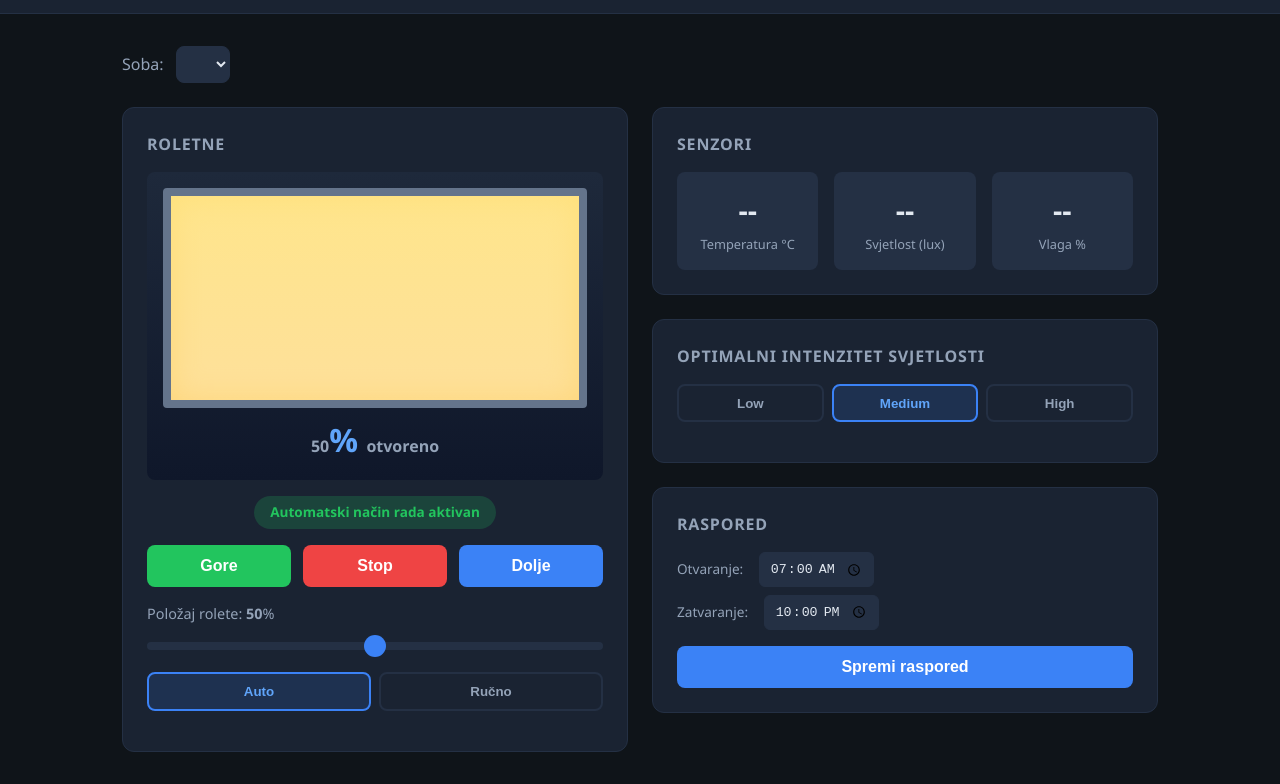
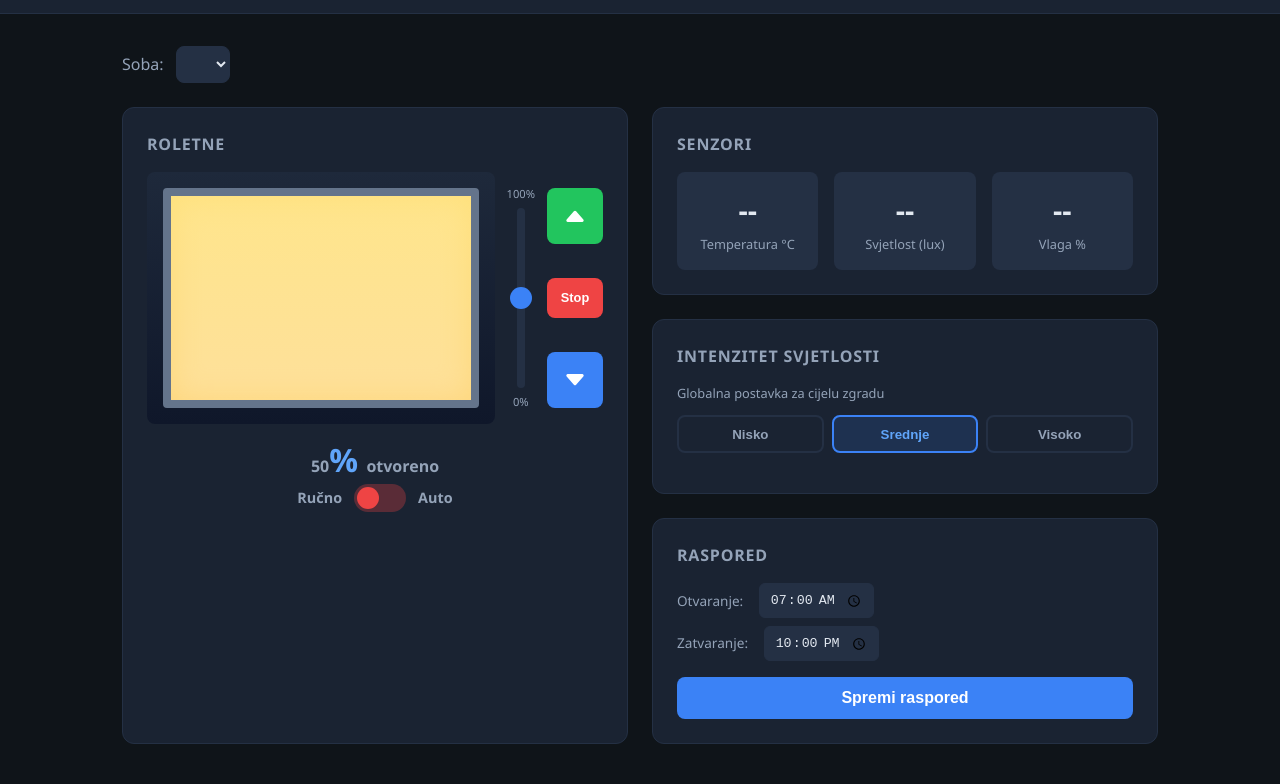
Before and after one commit to marko-simic1/smartshade, a website: page public/index.html in a window 1280 px wide. Shown: the part 53-837 px from the top of the page. Drawn offline with nearby package versions, Linux system fonts and the light colour scheme; no server answers.

Commit message:
changed UI/UX

```diff
--- a/public/css/style.css
+++ b/public/css/style.css
@@ -166,6 +166,74 @@ main {
   margin-top: 0.25rem;
 }
 
+/* ─── Blind control layout ─── */
+.blind-control-row {
+  display: flex;
+  align-items: center;
+  gap: 0.75rem;
+  margin-bottom: 0.75rem;
+}
+
+.blind-control-row .window-container {
+  flex: 1;
+  margin-bottom: 0;
+}
+
+.blind-slider-wrapper {
+  display: flex;
+  flex-direction: column;
+  align-items: center;
+  justify-content: space-between;
+  height: 220px;
+}
+
+.blind-slider-wrapper input[type="range"] {
+  writing-mode: vertical-lr;
+  width: 8px;
+  height: 180px;
+  flex: 0 0 auto;
+}
+
+.slider-end-label {
+  font-size: 0.7rem;
+  color: var(--muted);
+  line-height: 1;
+}
+
+.blind-buttons {
+  display: flex;
+  flex-direction: column;
+  justify-content: space-between;
+  height: 220px;
+}
+
+.blind-buttons .btn {
+  flex: none;
+  width: 56px;
+  height: 56px;
+  padding: 0;
+  display: flex;
+  align-items: center;
+  justify-content: center;
+}
+
+.blind-buttons #btnStop {
+  height: 40px;
+  font-size: 0.8rem;
+}
+
+.blind-control-row.controls-dimmed #btnUp,
+.blind-control-row.controls-dimmed #btnDown {
+  opacity: 0.3;
+  filter: grayscale(1);
+  transition: opacity 0.3s, filter 0.3s;
+}
+
+.blind-control-row.controls-dimmed .blind-slider-wrapper input[type="range"] {
+  opacity: 0.3;
+  transition: opacity 0.3s;
+}
+
 .controls {
   display: flex;
   gap: 0.75rem;
@@ -210,6 +278,68 @@ main {
   border-color: var(--accent);
   background: rgba(59, 130, 246, 0.15);
   color: var(--accent2);
+}
+
+.mode-switch-wrapper {
+  display: flex;
+  align-items: center;
+  justify-content: center;
+  gap: 0.75rem;
+  margin-bottom: 1rem;
+}
+
+.mode-switch-label {
+  font-size: 0.9rem;
+  color: var(--muted);
+  font-weight: 600;
+  transition: color 0.2s;
+}
+
+.mode-switch-label.active {
+  color: var(--text);
+}
+
+.mode-switch {
+  position: relative;
+  display: inline-block;
+  width: 52px;
+  height: 28px;
+}
+
+.mode-switch input {
+  opacity: 0;
+  width: 0;
+  height: 0;
+}
+
+.mode-switch-track {
+  position: absolute;
+  inset: 0;
+  background: rgba(239, 68, 68, 0.3);
+  border-radius: 14px;
+  cursor: pointer;
+  transition: background 0.3s;
+}
+
+.mode-switch-track::before {
+  content: '';
+  position: absolute;
+  width: 22px;
+  height: 22px;
+  left: 3px;
+  top: 3px;
+  background: var(--danger);
+  border-radius: 50%;
+  transition: transform 0.3s, background 0.3s;
+}
+
+.mode-switch input:checked + .mode-switch-track {
+  background: rgba(34, 197, 94, 0.3);
+}
+
+.mode-switch input:checked + .mode-switch-track::before {
+  transform: translateX(24px);
+  background: var(--success);
 }
 
 .slider-container {
--- a/public/index.html
+++ b/public/index.html
@@ -28,35 +28,48 @@
     <div class="grid">
       <div class="card">
         <h2>Roletne</h2>
-        <div class="window-container">
-          <div class="window-frame">
-            <div class="window-light-overlay" id="lightOverlay"></div>
-            <div class="blind" id="blind"></div>
+
+        <div class="blind-control-row">
+          <div class="window-container">
+            <div class="window-frame">
+              <div class="window-light-overlay" id="lightOverlay"></div>
+              <div class="blind" id="blind"></div>
+            </div>
           </div>
-          <div class="position-label">
-            <span id="positionText">50</span>%
-            <span> otvoreno</span>
+
+          <div class="blind-slider-wrapper">
+            <span class="slider-end-label">100%</span>
+            <input type="range" id="positionSlider" min="0" max="100" value="50">
+            <span class="slider-end-label">0%</span>
+          </div>
+
+          <div class="blind-buttons">
+            <button class="btn btn-up" id="btnUp" aria-label="Gore">
+              <svg xmlns="http://www.w3.org/2000/svg" width="24" height="24" fill="currentColor" viewBox="0 0 16 16">
+                <path d="m7.247 4.86-4.796 5.481c-.566.647-.106 1.659.753 1.659h9.592a1 1 0 0 0 .753-1.659l-4.796-5.48a1 1 0 0 0-1.506 0z"/>
+              </svg>
+            </button>
+            <button class="btn btn-stop" id="btnStop">Stop</button>
+            <button class="btn btn-down" id="btnDown" aria-label="Dolje">
+              <svg xmlns="http://www.w3.org/2000/svg" width="24" height="24" fill="currentColor" viewBox="0 0 16 16">
+                <path d="M7.247 11.14 2.451 5.658C1.885 5.013 2.345 4 3.204 4h9.592a1 1 0 0 1 .753 1.659l-4.796 5.48a1 1 0 0 1-1.506 0z"/>
+              </svg>
+            </button>
           </div>
         </div>
 
-        <div style="text-align: center; margin-bottom: 1rem;">
-          <span class="mode-badge mode-auto" id="modeBadge">Automatski način rada aktivan</span>
+        <div class="position-label">
+          <span id="positionText">50</span>%
+          <span> otvoreno</span>
         </div>
 
-        <div class="controls">
-          <button class="btn btn-up" id="btnUp">Gore</button>
-          <button class="btn btn-stop" id="btnStop">Stop</button>
-          <button class="btn btn-down" id="btnDown">Dolje</button>
-        </div>
-
-        <div class="slider-container">
-          <label>Položaj rolete: <strong id="sliderValue">50</strong>%</label>
-          <input type="range" id="positionSlider" min="0" max="100" value="50">
-        </div>
-
-        <div class="btn-group">
-          <button class="btn-toggle active" data-mode="auto" id="btnAuto">Auto</button>
-          <button class="btn-toggle" data-mode="manual" id="btnManual">Ručno</button>
+        <div class="mode-switch-wrapper">
+          <span class="mode-switch-label" id="labelManual">Ručno</span>
+          <label class="mode-switch">
+            <input type="checkbox" id="modeSwitch">
+            <span class="mode-switch-track"></span>
+          </label>
+          <span class="mode-switch-label" id="labelAuto">Auto</span>
         </div>
       </div>
 
@@ -80,11 +93,12 @@
         </div>
 
         <div class="card" style="margin-bottom: 1.5rem;">
-          <h2>Optimalni intenzitet svjetlosti</h2>
+          <h2>Intenzitet svjetlosti</h2>
+          <p style="font-size: 0.8rem; color: var(--muted); margin-bottom: 0.75rem;">Globalna postavka za cijelu zgradu</p>
           <div class="btn-group">
-            <button class="btn-toggle" data-pref="low">Low</button>
-            <button class="btn-toggle active" data-pref="medium">Medium</button>
-            <button class="btn-toggle" data-pref="high">High</button>
+            <button class="btn-toggle" data-pref="low">Nisko</button>
+            <button class="btn-toggle active" data-pref="medium">Srednje</button>
+            <button class="btn-toggle" data-pref="high">Visoko</button>
           </div>
         </div>
 
--- a/public/js/admin.js
+++ b/public/js/admin.js
@@ -77,7 +77,9 @@ async function groupAction(action, floor) {
 document.getElementById('btnCloseAll').addEventListener('click', () => groupAction('close_all'));
 document.getElementById('btnOpenAll').addEventListener('click', () => groupAction('open_all'));
 document.getElementById('btnCloseFloor1').addEventListener('click', () => groupAction('close_all', 1));
+document.getElementById('btnOpenFloor1').addEventListener('click', () => groupAction('open_all', 1));
 document.getElementById('btnCloseFloor2').addEventListener('click', () => groupAction('close_all', 2));
+document.getElementById('btnOpenFloor2').addEventListener('click', () => groupAction('open_all', 2));
 
 socket.on('rooms-update', (rooms) => {
   renderTable(rooms);
--- a/public/js/app.js
+++ b/public/js/app.js
@@ -28,8 +28,7 @@ function updateUI(room) {
 
   document.getElementById('blind').style.height = closedPercent + '%';
   document.getElementById('positionText').textContent = room.position;
-  document.getElementById('sliderValue').textContent = room.position;
-  document.getElementById('positionSlider').value = room.position;
+  document.getElementById('positionSlider').value = 100 - room.position;
 
   const overlay = document.getElementById('lightOverlay');
   overlay.style.opacity = room.position / 100;
@@ -41,17 +40,10 @@ function updateUI(room) {
   document.getElementById('humidityValue').textContent =
     room.humidity ? Math.round(room.humidity) : '--';
 
-  const badge = document.getElementById('modeBadge');
-  if (room.mode === 'auto') {
-    badge.textContent = 'Automatski način rada aktivan';
-    badge.className = 'mode-badge mode-auto';
-  } else {
-    badge.textContent = 'Ručni način rada aktivan';
-    badge.className = 'mode-badge mode-manual';
-  }
-
-  document.getElementById('btnAuto').classList.toggle('active', room.mode === 'auto');
-  document.getElementById('btnManual').classList.toggle('active', room.mode === 'manual');
+  document.getElementById('modeSwitch').checked = room.mode === 'auto';
+  document.getElementById('labelAuto').classList.toggle('active', room.mode === 'auto');
+  document.getElementById('labelManual').classList.toggle('active', room.mode === 'manual');
+  setControlsDimmed(room.mode === 'auto');
 
   // Light preference is a global HA setting - reflect local selection
   document.querySelectorAll('[data-pref]').forEach((btn) => {
@@ -68,6 +60,21 @@ function updateUI(room) {
   if (offlineBanner) {
     offlineBanner.style.display = room.online ? 'none' : 'block';
   }
+}
+
+function setControlsDimmed(dimmed) {
+  document.querySelector('.blind-control-row').classList.toggle('controls-dimmed', dimmed);
+}
+
+function switchToManualIfNeeded() {
+  const room = rooms.find(r => r.id === currentRoomId);
+  if (!room || room.mode !== 'auto') return;
+  room.mode = 'manual';
+  document.getElementById('modeSwitch').checked = false;
+  document.getElementById('labelAuto').classList.remove('active');
+  document.getElementById('labelManual').classList.add('active');
+  setControlsDimmed(false);
+  sendCommand('set_mode', 'manual');
 }
 
 async function sendCommand(action, value) {
@@ -114,19 +121,27 @@ document.getElementById('roomSelect').addEventListener('change', (e) => {
   if (room) updateUI(room);
 });
 
-document.getElementById('btnUp').addEventListener('click', () => sendCommand('up'));
-document.getElementById('btnDown').addEventListener('click', () => sendCommand('down'));
+document.getElementById('btnUp').addEventListener('click', () => {
+  switchToManualIfNeeded();
+  sendCommand('up');
+});
+document.getElementById('btnDown').addEventListener('click', () => {
+  switchToManualIfNeeded();
+  sendCommand('down');
+});
 document.getElementById('btnStop').addEventListener('click', () => sendCommand('stop'));
 
 document.getElementById('positionSlider').addEventListener('input', (e) => {
-  document.getElementById('sliderValue').textContent = e.target.value;
+  document.getElementById('positionText').textContent = 100 - e.target.value;
+  switchToManualIfNeeded();
 });
 document.getElementById('positionSlider').addEventListener('change', (e) => {
-  sendCommand('set_position', parseInt(e.target.value));
+  sendCommand('set_position', 100 - parseInt(e.target.value));
 });
 
-document.getElementById('btnAuto').addEventListener('click', () => sendCommand('set_mode', 'auto'));
-document.getElementById('btnManual').addEventListener('click', () => sendCommand('set_mode', 'manual'));
+document.getElementById('modeSwitch').addEventListener('change', (e) => {
+  sendCommand('set_mode', e.target.checked ? 'auto' : 'manual');
+});
 
 document.querySelectorAll('[data-pref]').forEach((btn) => {
   btn.addEventListener('click', () => {
```
Also changed, not shown: public/admin.html (+2 -0 lines).
